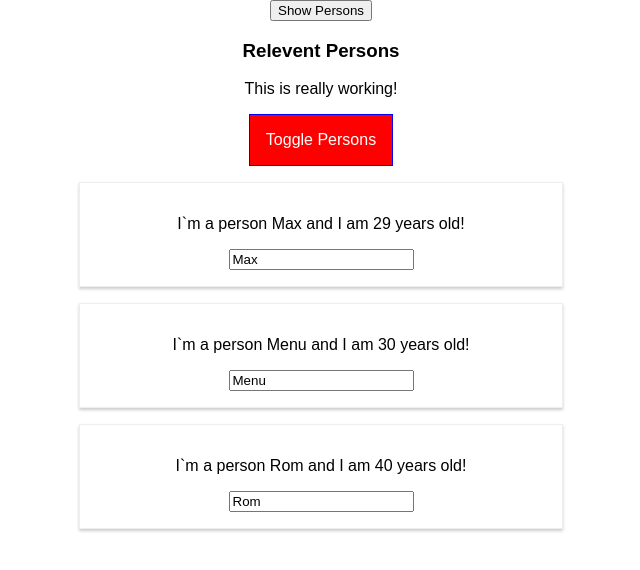
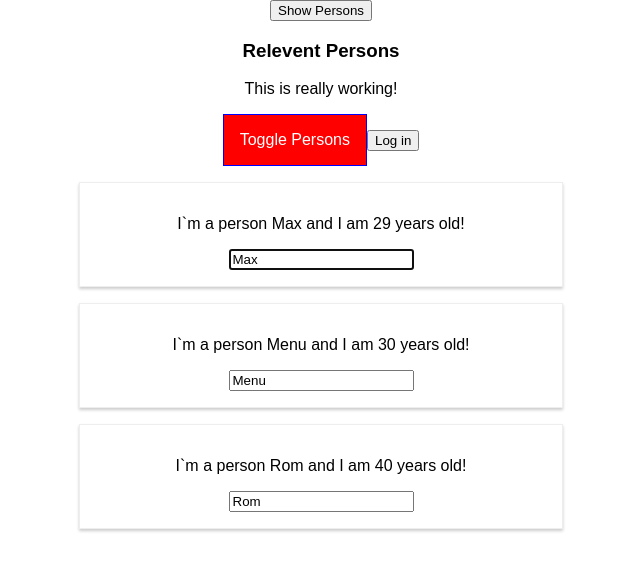
Before and after one commit to maryanamor/learnReact, a React app: page / in a window 1280 px wide. Both pictures are taken after a click on the button "Show Persons". Shown: the top 570 px of the page, without its empty margins (319-959 px from the left). Built offline with nearby package versions, Linux system fonts and the light colour scheme.

Commit message:
Added finished correct to first part

```diff
--- a/src/components/Cockpit/Cockpit.js
+++ b/src/components/Cockpit/Cockpit.js
@@ -24,6 +24,7 @@ const cockpit =(props)=> {
             <button
                 className={btnClass}
                 onClick={props.clicked}>Toggle Persons</button>
+            <button onClick={props.login}>Log in</button>
         </Aux>
     );
 };
--- a/src/components/Persons/Person/Person.js
+++ b/src/components/Persons/Person/Person.js
@@ -2,35 +2,48 @@ import React, {Component} from 'react';
 import PropTypes from "prop-types";
 
 import classes from './Person.css';
-import withClass from '../../../hoc/withClass';
+import withClass from '../../../hoc/WithClass';
 import Aux from '../../../hoc/Aux';
+import {AuthContext} from "../../../containers/App";
 
 class Person extends Component {
     constructor (props) {
         super(props);
         console.log('[Person.js] Inside Constructur', props);
+        this.inputElement = React.createRef();
     }
     componentWillMount() {
         console.log('[Person.js] Inside componentWillMount()');
     }
 
     componentDidMount () {
-        console.log('[Person.js] Inside componentDidMount()')
+        console.log('[Person.js] Inside componentDidMount()');
+        if (this.props.position === 0) {
+            this.inputElement.focus();
+        }
+
     }
 
     render () {
-        console.log('[Person.js] Inside render()')
+        console.log('[Person.js] Inside render()');
         return (
             <Aux>
+                <AuthContext.Consumer>
+                    {auth => auth ?  <p> I'm authenticated!</p> : null}
+                </AuthContext.Consumer>
                 <p onClick={this.props.click}>I`m a person {this.props.name} and I am {this.props.age} years old!</p>
                 <p>{this.props.children}</p>
-                <input type="text" onChange={this.props.changed} value={this.props.name}/>
+                <input
+                    ref={(inp) => {this.inputElement = inp}}
+                    type="text"
+                    onChange={this.props.changed}
+                    value={this.props.name}/>
             </Aux>
         )
     }
 }
 
-Person.propType = {
+Person.propTypes = {
     click: PropTypes.func,
     name: PropTypes.string,
     age: PropTypes.number,
--- a/src/components/Persons/Persons.js
+++ b/src/components/Persons/Persons.js
@@ -1,18 +1,20 @@
 import React, {PureComponent} from 'react';
 
 import Person from "./Person/Person";
+
 
 class Persons extends PureComponent {
     constructor (props) {
         super(props);
         console.log('[Persons.js] Inside Constructur', props);
+        this.lastPersonRef = React.createRef();
     }
     componentWillMount() {
         console.log('[Persons.js] Inside componentWillMount()');
     }
 
     componentDidMount() {
-        console.log('[Persons.js] Inside componentDidMount()')
+        console.log('[Persons.js] Inside componentDidMount()');
     }
 
 
@@ -43,7 +45,9 @@ class Persons extends PureComponent {
             return <Person
                 click ={() => this.props.clicked(index)}
                 name={person.name}
+                position={index}
                 age={person.age}
+                ref={this.lastPersonRef}
                 key={person.id}
                 changed={(event) => this.props.changed(event, person.id)}
             />
--- a/src/containers/App.js
+++ b/src/containers/App.js
@@ -4,11 +4,11 @@ import classes from './App.css';
 import Persons from '../components/Persons/Persons';
 import Cockpit from '../components/Cockpit/Cockpit';
 import Aux from '../hoc/Aux';
-import withClass from '../hoc/withClass'
+import withClass from '../hoc/WithClass'
 
 
 
-
+export const AuthContext = React.createContext(false);
 
 class App extends PureComponent {
     constructor (props) {
@@ -22,7 +22,8 @@ class App extends PureComponent {
             ],
             otherState: 'some other value',
             showPersons: false,
-            toggleClicked: 0
+            toggleClicked: 0,
+            authentication: false
         }
     }
 
@@ -41,7 +42,21 @@ class App extends PureComponent {
     // }
 
     componentWillUpdate(nextProps, nextState) {
-        console.log('[Update App.js] Inside componentWillUpdate()', nextProps, nextState);
+        console.log('[Update App.js] Inside componentWillUpdate()',
+            nextProps,
+            nextState);
+
+    }
+
+    static getDerivedStateFromProps(nextProps, prevState) {
+        console.log('[Update App.js] Inside getDerivedStateFromProps',
+            nextProps,
+            prevState);
+        return prevState;
+    }
+
+    getSnapshotBeforeUpdate() {
+        console.log('[Update App.js] Inside getSnapshotBeforeUpdate');
     }
 
     componentDidUpdate() {
@@ -102,6 +117,9 @@ class App extends PureComponent {
             }
         });
     }
+    loginHandler = () => {
+        this.setState({authentication: true});
+    }
 
   render() {
       console.log('[App.js] Inside render()');
@@ -122,8 +140,10 @@ class App extends PureComponent {
                   appTitle={this.props.title}
                   showPersons={this.state.showPersons}
                   persons={this.state.persons}
+                  login={this.loginHandler}
                   clicked={this.togglePersonsHandler}/>
-              {persons}
+              <AuthContext.Provider value={this.state.authentication}> {persons} </AuthContext.Provider>
+
           </Aux>
     );
       // return React.createElement('div', {className: 'App'}, React.createElement('h1', null, 'Does this work now?'));
--- a/src/hoc/WithClass.js
+++ b/src/hoc/WithClass.js
@@ -1,4 +1,4 @@
-import React, {Component} from 'react';
+import React, {Component}  from 'react';
 
 // const withClass = (WrappedComponent, className) => {
 //     return (props) => (
@@ -7,9 +7,9 @@ import React, {Component} from 'react';
 //         </div>
 //     );
 // }
-
+//
 const withClass = (WrappedComponent, className) => {
-    const WithClass = class extends Component  {
+    return class extends Component  {
         render () {
             return (
                 <div className={className}>
@@ -18,10 +18,6 @@ const withClass = (WrappedComponent, className) => {
             )
         }
     }
-
-    return React.forwardRef((props, ref) => {
-        return <WithClass {...props} forwardedRef={ref} />
-    });
 }
 
 export default withClass;
```
